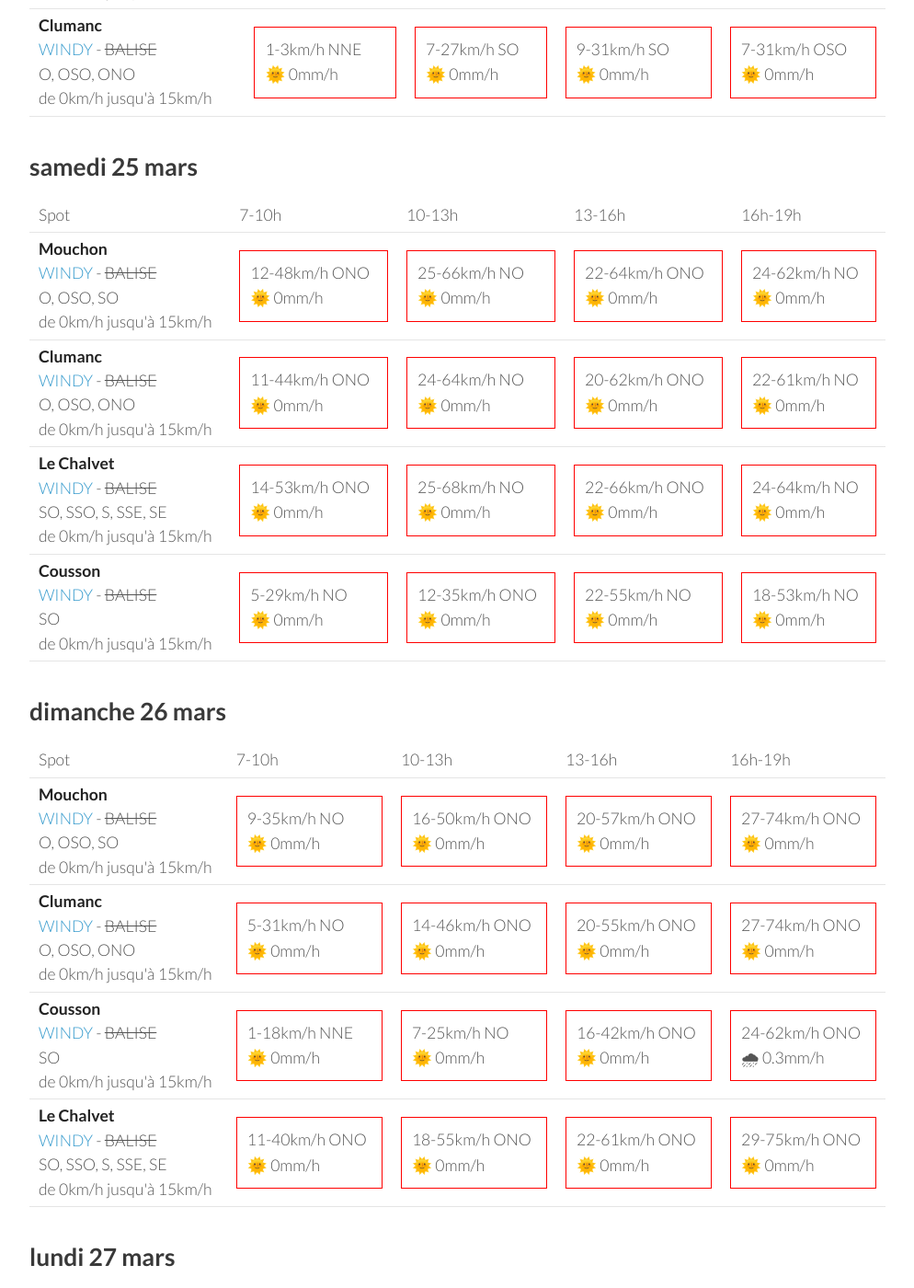
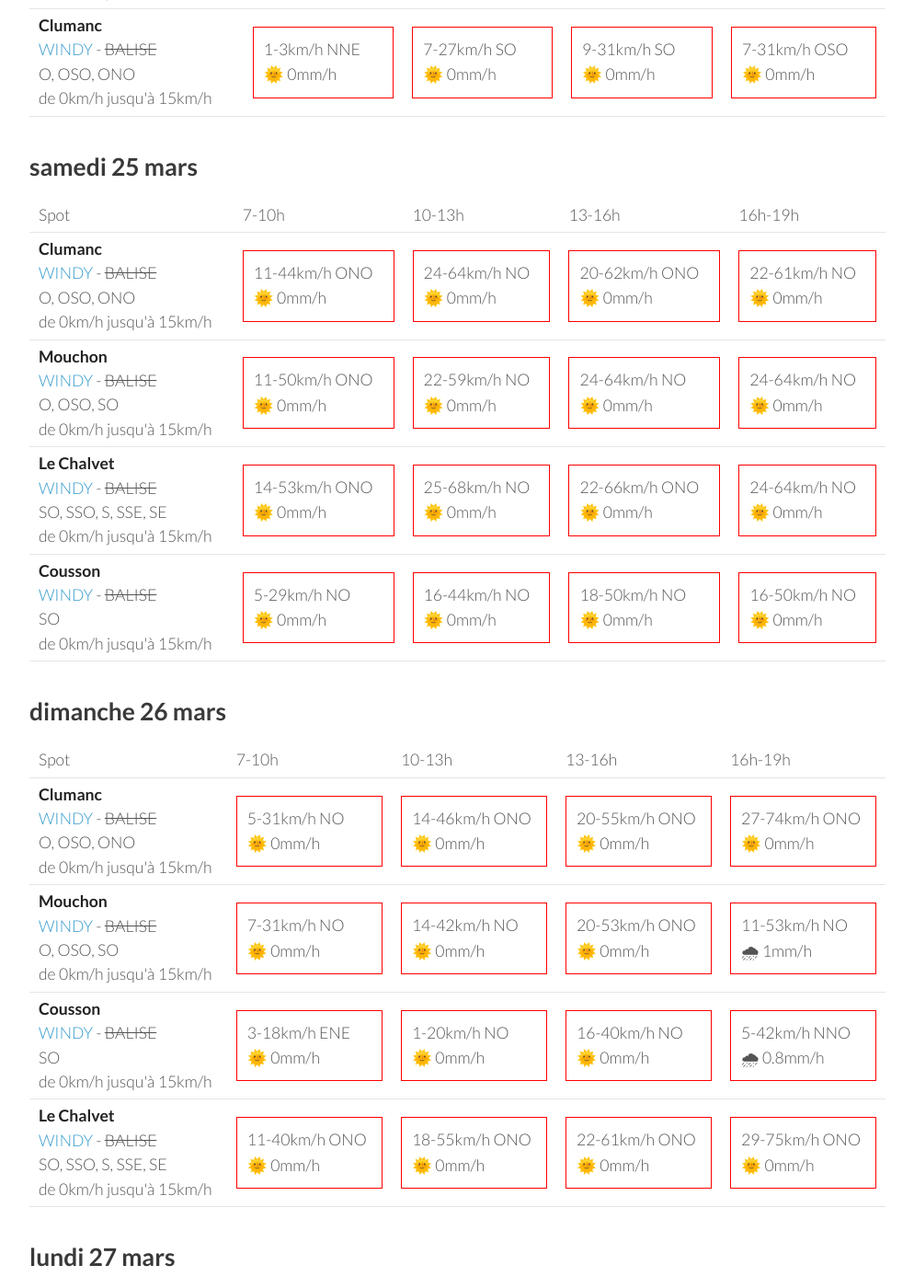
Before and after one commit to parapente-dans-le-nord/parapente-dans-le-nord.github.io, a Jekyll site: the page built from serre_poncon.markdown, in a window 1280 px wide and 1400 px high, scrolled down 1892 px. Shown: the whole window at 92% size, without its empty margins (26-1020 px from the left). Built offline with Jekyll 4.4.1, drawn with Linux system fonts in a browser that asks for light colours; some of the changed text lies outside the part shown.

Commit message:
update index.markdown

```diff
--- a/serre_poncon.markdown
+++ b/serre_poncon.markdown
@@ -20,16 +20,6 @@ page mise à jour le mercredi 22 mars 19:31
       <td>10-13h</td>
       <td>13-16h</td>
       <td>16h-19h</td>
-    </tr>
-<tr>
-        <td><strong>Cousson</strong><br><a href="https://windy.com/44.054/6.240?43.940,6.241,10,m:eSAaglz">WINDY</a> - <span class="no-balise"> BALISE </span><br> <span class="vent-favorable">SO</span><br><span class="force-vent">de 0km/h jusqu'à 15km/h</span> </td>
-
-            <td><div class="not-flyable"><p>5-18km/h E</p><p>🌞 0mm/h</p></div></td>
-            <td><div class="not-flyable"><p>3-14km/h OSO</p><p>🌞 0mm/h</p></div></td>
-            <td><div class="not-flyable"><p>7-25km/h OSO</p><p>🌞 0mm/h</p></div></td>
-            <td><div class="not-flyable"><p>9-25km/h OSO</p><p>🌞 0mm/h</p></div></td>
-
-
     </tr>
 <tr>
         <td><strong>Clumanc</strong><br><a href="https://windy.com/44.027/6.402?43.914,6.403,10,m:eSxaglP">WINDY</a> - <span class="no-balise"> BALISE </span><br> <span class="vent-favorable">O, OSO, ONO</span><br><span class="force-vent">de 0km/h jusqu'à 15km/h</span> </td>
@@ -47,6 +37,15 @@ page mise à jour le mercredi 22 mars 19:31
             <td><div class="not-flyable"><p>0-0km/h NA</p><p>🌧️ 0mm/h</p></div></td>
             <td><div class="not-flyable"><p>0-0km/h NA</p><p>🌧️ 0mm/h</p></div></td>
             <td><div class="not-flyable"><p>9-22km/h ONO</p><p>🌞 0mm/h</p></div></td>
+
+    </tr>
+<tr>
+        <td><strong>Cousson</strong><br><a href="https://windy.com/44.054/6.240?43.940,6.241,10,m:eSAaglz">WINDY</a> - <span class="no-balise"> BALISE </span><br> <span class="vent-favorable">SO</span><br><span class="force-vent">de 0km/h jusqu'à 15km/h</span> </td>
+
+            <td><div class="not-flyable"><p>0-0km/h NA</p><p>🌧️ 0mm/h</p></div></td>
+            <td><div class="not-flyable"><p>0-0km/h NA</p><p>🌧️ 0mm/h</p></div></td>
+            <td><div class="not-flyable"><p>0-0km/h NA</p><p>🌧️ 0mm/h</p></div></td>
+            <td><div class="not-flyable"><p>11-24km/h OSO</p><p>🌞 0mm/h</p></div></td>
 
     </tr>
 <tr>
@@ -87,10 +86,10 @@ page mise à jour le mercredi 22 mars 19:31
 <tr>
         <td><strong>Cousson</strong><br><a href="https://windy.com/44.054/6.240?43.940,6.241,10,m:eSAaglz">WINDY</a> - <span class="no-balise"> BALISE </span><br> <span class="vent-favorable">SO</span><br><span class="force-vent">de 0km/h jusqu'à 15km/h</span> </td>
 
-            <td><div class="not-flyable"><p>3-11km/h ENE</p><p>🌞 0mm/h</p></div></td>
-            <td><div class="not-flyable"><p>3-14km/h OSO</p><p>🌞 0mm/h</p></div></td>
-            <td><div class="not-flyable"><p>7-24km/h OSO</p><p>🌞 0mm/h</p></div></td>
-            <td><div class="not-flyable"><p>11-29km/h OSO</p><p>🌞 0mm/h</p></div></td>
+            <td><div class="not-flyable"><p>3-3km/h O</p><p>🌞 0mm/h</p></div></td>
+            <td><div class="not-flyable"><p>3-7km/h N</p><p>🌞 0mm/h</p></div></td>
+            <td><div class="flyable"><p>5-14km/h SO</p><p>🌞 0mm/h</p></div></td>
+            <td><div class="not-flyable"><p>9-22km/h OSO</p><p>🌞 0mm/h</p></div></td>
 
 
     </tr>
@@ -134,9 +133,9 @@ page mise à jour le mercredi 22 mars 19:31
         <td><strong>Mouchon</strong><br><a href="https://windy.com/43.992/6.424?43.878,6.425,10,m:eSuaglR">WINDY</a> - <span class="no-balise"> BALISE </span><br> <span class="vent-favorable">O, OSO, SO</span><br><span class="force-vent">de 0km/h jusqu'à 15km/h</span> </td>
 
             <td><div class="flyable"><p>1-3km/h OSO</p><p>🌞 0mm/h</p></div></td>
-            <td><div class="not-flyable"><p>7-25km/h SO</p><p>🌞 0mm/h</p></div></td>
-            <td><div class="not-flyable"><p>9-31km/h SO</p><p>🌞 0mm/h</p></div></td>
-            <td><div class="not-flyable"><p>9-31km/h OSO</p><p>🌞 0mm/h</p></div></td>
+            <td><div class="not-flyable"><p>7-24km/h SSO</p><p>🌞 0mm/h</p></div></td>
+            <td><div class="not-flyable"><p>11-33km/h SO</p><p>🌞 0mm/h</p></div></td>
+            <td><div class="not-flyable"><p>9-33km/h O</p><p>🌞 0mm/h</p></div></td>
 
 
     </tr>
@@ -153,10 +152,10 @@ page mise à jour le mercredi 22 mars 19:31
 <tr>
         <td><strong>Cousson</strong><br><a href="https://windy.com/44.054/6.240?43.940,6.241,10,m:eSAaglz">WINDY</a> - <span class="no-balise"> BALISE </span><br> <span class="vent-favorable">SO</span><br><span class="force-vent">de 0km/h jusqu'à 15km/h</span> </td>
 
-            <td><div class="not-flyable"><p>5-14km/h E</p><p>🌞 0mm/h</p></div></td>
-            <td><div class="not-flyable"><p>5-18km/h SO</p><p>🌞 0mm/h</p></div></td>
-            <td><div class="not-flyable"><p>9-25km/h OSO</p><p>🌞 0mm/h</p></div></td>
-            <td><div class="not-flyable"><p>5-25km/h O</p><p>🌞 0mm/h</p></div></td>
+            <td><div class="not-flyable"><p>5-14km/h SSE</p><p>🌞 0mm/h</p></div></td>
+            <td><div class="not-flyable"><p>5-20km/h SSO</p><p>🌞 0mm/h</p></div></td>
+            <td><div class="not-flyable"><p>11-31km/h SO</p><p>🌞 0mm/h</p></div></td>
+            <td><div class="not-flyable"><p>5-31km/h O</p><p>🌞 0mm/h</p></div></td>
 
 
     </tr>
@@ -187,22 +186,22 @@ page mise à jour le mercredi 22 mars 19:31
       <td>16h-19h</td>
     </tr>
 <tr>
-        <td><strong>Mouchon</strong><br><a href="https://windy.com/43.992/6.424?43.878,6.425,10,m:eSuaglR">WINDY</a> - <span class="no-balise"> BALISE </span><br> <span class="vent-favorable">O, OSO, SO</span><br><span class="force-vent">de 0km/h jusqu'à 15km/h</span> </td>
-
-            <td><div class="not-flyable"><p>12-48km/h ONO</p><p>🌞 0mm/h</p></div></td>
-            <td><div class="not-flyable"><p>25-66km/h NO</p><p>🌞 0mm/h</p></div></td>
-            <td><div class="not-flyable"><p>22-64km/h ONO</p><p>🌞 0mm/h</p></div></td>
-            <td><div class="not-flyable"><p>24-62km/h NO</p><p>🌞 0mm/h</p></div></td>
-
-
-    </tr>
-<tr>
         <td><strong>Clumanc</strong><br><a href="https://windy.com/44.027/6.402?43.914,6.403,10,m:eSxaglP">WINDY</a> - <span class="no-balise"> BALISE </span><br> <span class="vent-favorable">O, OSO, ONO</span><br><span class="force-vent">de 0km/h jusqu'à 15km/h</span> </td>
 
             <td><div class="not-flyable"><p>11-44km/h ONO</p><p>🌞 0mm/h</p></div></td>
             <td><div class="not-flyable"><p>24-64km/h NO</p><p>🌞 0mm/h</p></div></td>
             <td><div class="not-flyable"><p>20-62km/h ONO</p><p>🌞 0mm/h</p></div></td>
             <td><div class="not-flyable"><p>22-61km/h NO</p><p>🌞 0mm/h</p></div></td>
+
+
+    </tr>
+<tr>
+        <td><strong>Mouchon</strong><br><a href="https://windy.com/43.992/6.424?43.878,6.425,10,m:eSuaglR">WINDY</a> - <span class="no-balise"> BALISE </span><br> <span class="vent-favorable">O, OSO, SO</span><br><span class="force-vent">de 0km/h jusqu'à 15km/h</span> </td>
+
+            <td><div class="not-flyable"><p>11-50km/h ONO</p><p>🌞 0mm/h</p></div></td>
+            <td><div class="not-flyable"><p>22-59km/h NO</p><p>🌞 0mm/h</p></div></td>
+            <td><div class="not-flyable"><p>24-64km/h NO</p><p>🌞 0mm/h</p></div></td>
+            <td><div class="not-flyable"><p>24-64km/h NO</p><p>🌞 0mm/h</p></div></td>
 
 
     </tr>
@@ -220,9 +219,9 @@ page mise à jour le mercredi 22 mars 19:31
         <td><strong>Cousson</strong><br><a href="https://windy.com/44.054/6.240?43.940,6.241,10,m:eSAaglz">WINDY</a> - <span class="no-balise"> BALISE </span><br> <span class="vent-favorable">SO</span><br><span class="force-vent">de 0km/h jusqu'à 15km/h</span> </td>
 
             <td><div class="not-flyable"><p>5-29km/h NO</p><p>🌞 0mm/h</p></div></td>
-            <td><div class="not-flyable"><p>12-35km/h ONO</p><p>🌞 0mm/h</p></div></td>
-            <td><div class="not-flyable"><p>22-55km/h NO</p><p>🌞 0mm/h</p></div></td>
-            <td><div class="not-flyable"><p>18-53km/h NO</p><p>🌞 0mm/h</p></div></td>
+            <td><div class="not-flyable"><p>16-44km/h NO</p><p>🌞 0mm/h</p></div></td>
+            <td><div class="not-flyable"><p>18-50km/h NO</p><p>🌞 0mm/h</p></div></td>
+            <td><div class="not-flyable"><p>16-50km/h NO</p><p>🌞 0mm/h</p></div></td>
 
 
     </tr>
@@ -243,16 +242,6 @@ page mise à jour le mercredi 22 mars 19:31
       <td>16h-19h</td>
     </tr>
 <tr>
-        <td><strong>Mouchon</strong><br><a href="https://windy.com/43.992/6.424?43.878,6.425,10,m:eSuaglR">WINDY</a> - <span class="no-balise"> BALISE </span><br> <span class="vent-favorable">O, OSO, SO</span><br><span class="force-vent">de 0km/h jusqu'à 15km/h</span> </td>
-
-            <td><div class="not-flyable"><p>9-35km/h NO</p><p>🌞 0mm/h</p></div></td>
-            <td><div class="not-flyable"><p>16-50km/h ONO</p><p>🌞 0mm/h</p></div></td>
-            <td><div class="not-flyable"><p>20-57km/h ONO</p><p>🌞 0mm/h</p></div></td>
-            <td><div class="not-flyable"><p>27-74km/h ONO</p><p>🌞 0mm/h</p></div></td>
-
-
-    </tr>
-<tr>
         <td><strong>Clumanc</strong><br><a href="https://windy.com/44.027/6.402?43.914,6.403,10,m:eSxaglP">WINDY</a> - <span class="no-balise"> BALISE </span><br> <span class="vent-favorable">O, OSO, ONO</span><br><span class="force-vent">de 0km/h jusqu'à 15km/h</span> </td>
 
             <td><div class="not-flyable"><p>5-31km/h NO</p><p>🌞 0mm/h</p></div></td>
@@ -263,12 +252,22 @@ page mise à jour le mercredi 22 mars 19:31
 
     </tr>
 <tr>
+        <td><strong>Mouchon</strong><br><a href="https://windy.com/43.992/6.424?43.878,6.425,10,m:eSuaglR">WINDY</a> - <span class="no-balise"> BALISE </span><br> <span class="vent-favorable">O, OSO, SO</span><br><span class="force-vent">de 0km/h jusqu'à 15km/h</span> </td>
+
+            <td><div class="not-flyable"><p>7-31km/h NO</p><p>🌞 0mm/h</p></div></td>
+            <td><div class="not-flyable"><p>14-42km/h NO</p><p>🌞 0mm/h</p></div></td>
+            <td><div class="not-flyable"><p>20-53km/h ONO</p><p>🌞 0mm/h</p></div></td>
+            <td><div class="not-flyable"><p>11-53km/h NO</p><p>🌧 1mm/h</p></div></td>
+
+
+    </tr>
+<tr>
         <td><strong>Cousson</strong><br><a href="https://windy.com/44.054/6.240?43.940,6.241,10,m:eSAaglz">WINDY</a> - <span class="no-balise"> BALISE </span><br> <span class="vent-favorable">SO</span><br><span class="force-vent">de 0km/h jusqu'à 15km/h</span> </td>
 
-            <td><div class="not-flyable"><p>1-18km/h NNE</p><p>🌞 0mm/h</p></div></td>
-            <td><div class="not-flyable"><p>7-25km/h NO</p><p>🌞 0mm/h</p></div></td>
-            <td><div class="not-flyable"><p>16-42km/h ONO</p><p>🌞 0mm/h</p></div></td>
-            <td><div class="not-flyable"><p>24-62km/h ONO</p><p>🌧 0.3mm/h</p></div></td>
+            <td><div class="not-flyable"><p>3-18km/h ENE</p><p>🌞 0mm/h</p></div></td>
+            <td><div class="not-flyable"><p>1-20km/h NO</p><p>🌞 0mm/h</p></div></td>
+            <td><div class="not-flyable"><p>16-40km/h NO</p><p>🌞 0mm/h</p></div></td>
+            <td><div class="not-flyable"><p>5-42km/h NNO</p><p>🌧 0.8mm/h</p></div></td>
 
 
     </tr>
@@ -311,10 +310,10 @@ page mise à jour le mercredi 22 mars 19:31
 <tr>
         <td><strong>Mouchon</strong><br><a href="https://windy.com/43.992/6.424?43.878,6.425,10,m:eSuaglR">WINDY</a> - <span class="no-balise"> BALISE </span><br> <span class="vent-favorable">O, OSO, SO</span><br><span class="force-vent">de 0km/h jusqu'à 15km/h</span> </td>
 
-            <td><div class="not-flyable"><p>24-66km/h NO</p><p>🌞 0mm/h</p></div></td>
-            <td><div class="not-flyable"><p>31-81km/h NO</p><p>🌞 0mm/h</p></div></td>
-            <td><div class="not-flyable"><p>29-79km/h NO</p><p>🌞 0mm/h</p></div></td>
-            <td><div class="not-flyable"><p>29-79km/h NNO</p><p>🌞 0mm/h</p></div></td>
+            <td><div class="not-flyable"><p>22-64km/h NO</p><p>🌞 0mm/h</p></div></td>
+            <td><div class="not-flyable"><p>25-68km/h NO</p><p>🌞 0mm/h</p></div></td>
+            <td><div class="not-flyable"><p>25-72km/h NO</p><p>🌞 0mm/h</p></div></td>
+            <td><div class="not-flyable"><p>24-70km/h NO</p><p>🌞 0mm/h</p></div></td>
 
 
     </tr>
@@ -331,10 +330,10 @@ page mise à jour le mercredi 22 mars 19:31
 <tr>
         <td><strong>Cousson</strong><br><a href="https://windy.com/44.054/6.240?43.940,6.241,10,m:eSAaglz">WINDY</a> - <span class="no-balise"> BALISE </span><br> <span class="vent-favorable">SO</span><br><span class="force-vent">de 0km/h jusqu'à 15km/h</span> </td>
 
-            <td><div class="not-flyable"><p>20-57km/h NO</p><p>🌞 0mm/h</p></div></td>
-            <td><div class="not-flyable"><p>27-74km/h NO</p><p>🌞 0mm/h</p></div></td>
-            <td><div class="not-flyable"><p>29-75km/h NNO</p><p>🌞 0mm/h</p></div></td>
-            <td><div class="not-flyable"><p>29-79km/h NNO</p><p>🌞 0mm/h</p></div></td>
+            <td><div class="not-flyable"><p>18-55km/h NO</p><p>🌧 0.2mm/h</p></div></td>
+            <td><div class="not-flyable"><p>24-62km/h NNO</p><p>🌞 0mm/h</p></div></td>
+            <td><div class="not-flyable"><p>25-66km/h NNO</p><p>🌞 0mm/h</p></div></td>
+            <td><div class="not-flyable"><p>25-66km/h NNO</p><p>🌞 0mm/h</p></div></td>
 
 
     </tr>
```
Also changed, not shown: other parts of serre_poncon.markdown (+1 -1 lines).
